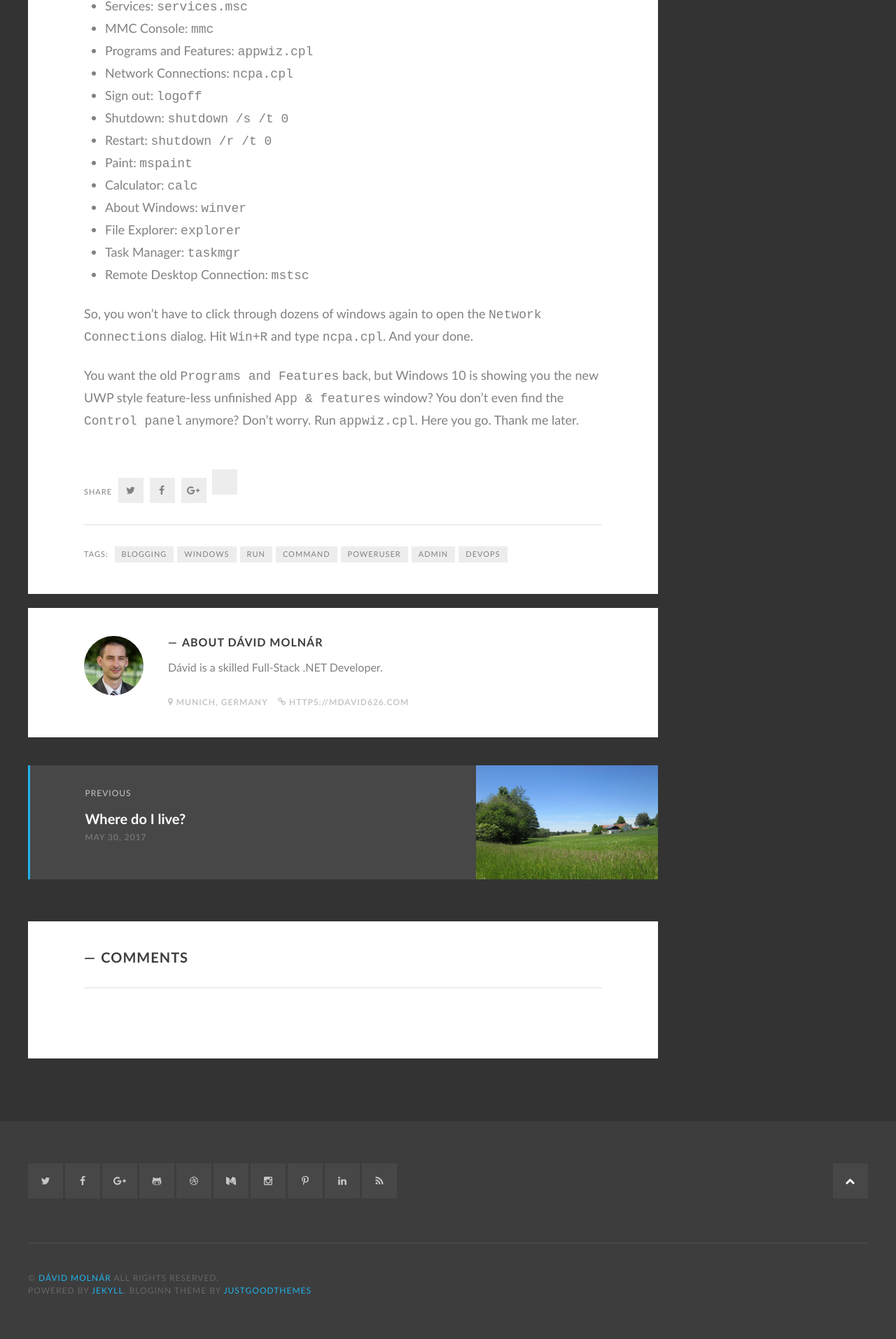
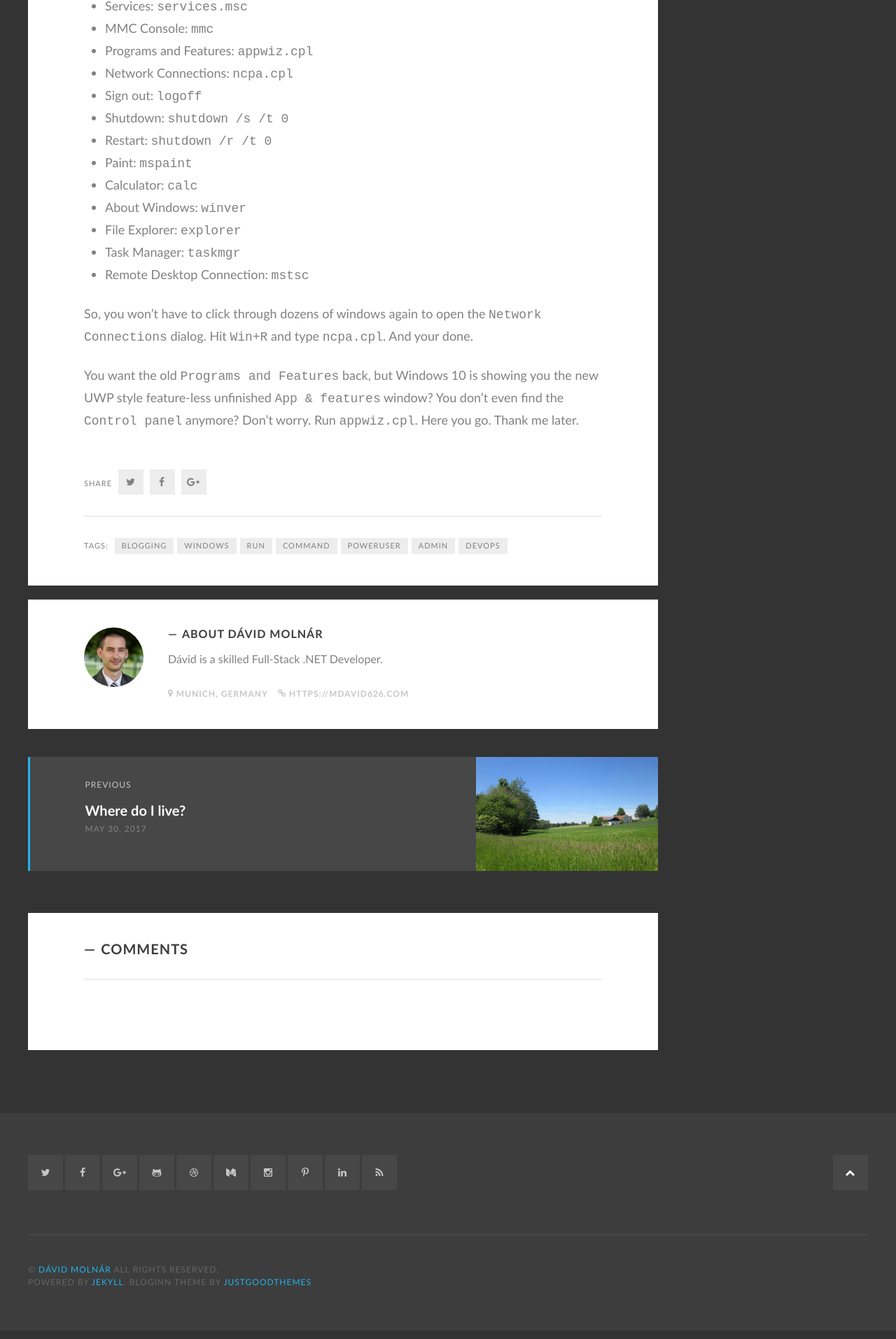
Before and after one commit to mdavid626/blog, a Jekyll site: the page built from _posts/2017-05-31-Windows-commands-every-power-user-should-know-about.md, in a window 1280 px wide. Shown: the part 1207-3121 px from the top of the page at 70% size. Built offline with Jekyll 4.4.1, drawn with Linux system fonts in a browser that asks for light colours; some web fonts are replaced; comment, search, counter and statistics services are not loaded.

Commit message:
Remove wiebo share link

```diff
--- a/_layouts/post.html
+++ b/_layouts/post.html
@@ -28,7 +28,7 @@ layout: default
                         <a class="fa-facebook" target="_blank" href="https://www.facebook.com/sharer/sharer.php?u={{ site.url }}{{ page.url }}&amp;t={{ page.title | uri_escape }}"><span class="screen-reader-text">Facebook</span></a>
                         <a class="fa-google-plus" target="_blank" href="http://plus.google.com/share?url={{ site.url }}{{ page.url }}"><span class="screen-reader-text">Google+</span></a>
 
-                        <a class="fa-weibo" target="_blank" href="http://service.weibo.com/share/share.php?url={{ site.url }}{{ page.url }}&appkey=&title={{ page.title | uri_escape }}"><span class="screen-reader-text">weibo</span></a>
+                        <!--<a class="fa-weibo" target="_blank" href="http://service.weibo.com/share/share.php?url={{ site.url }}{{ page.url }}&appkey=&title={{ page.title | uri_escape }}"><span class="screen-reader-text">weibo</span></a>-->
 
 
                     </div><!-- .share-post -->
```
